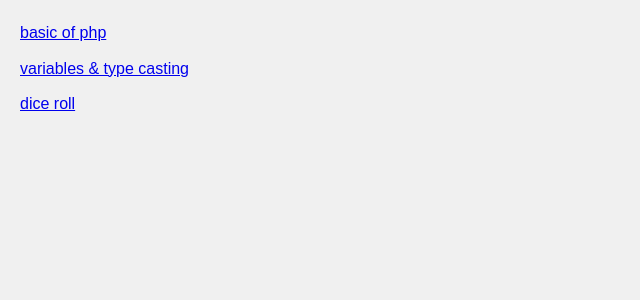
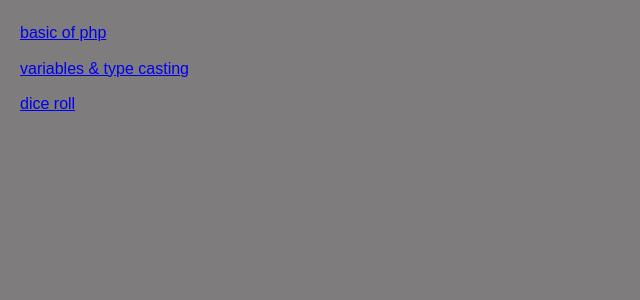
Before and after one commit to Mido-Anwar/php-with-gio, a PHP site: page / in a window 1280 px wide. Shown: the top 300 px of the page, without its empty margins (0-640 px from the left). Run offline with PHP 8.4, Linux system fonts and the light colour scheme; style sheets or scripts are compiled from the project's sources.

```diff
--- a/sass/style.scss
+++ b/sass/style.scss
@@ -6,7 +6,7 @@
 }
 
 body {
-    background-color: #f0f0f0;
+    background-color: #7e7c7c;
     color: #333;
     line-height: 1.6;
 }
```
